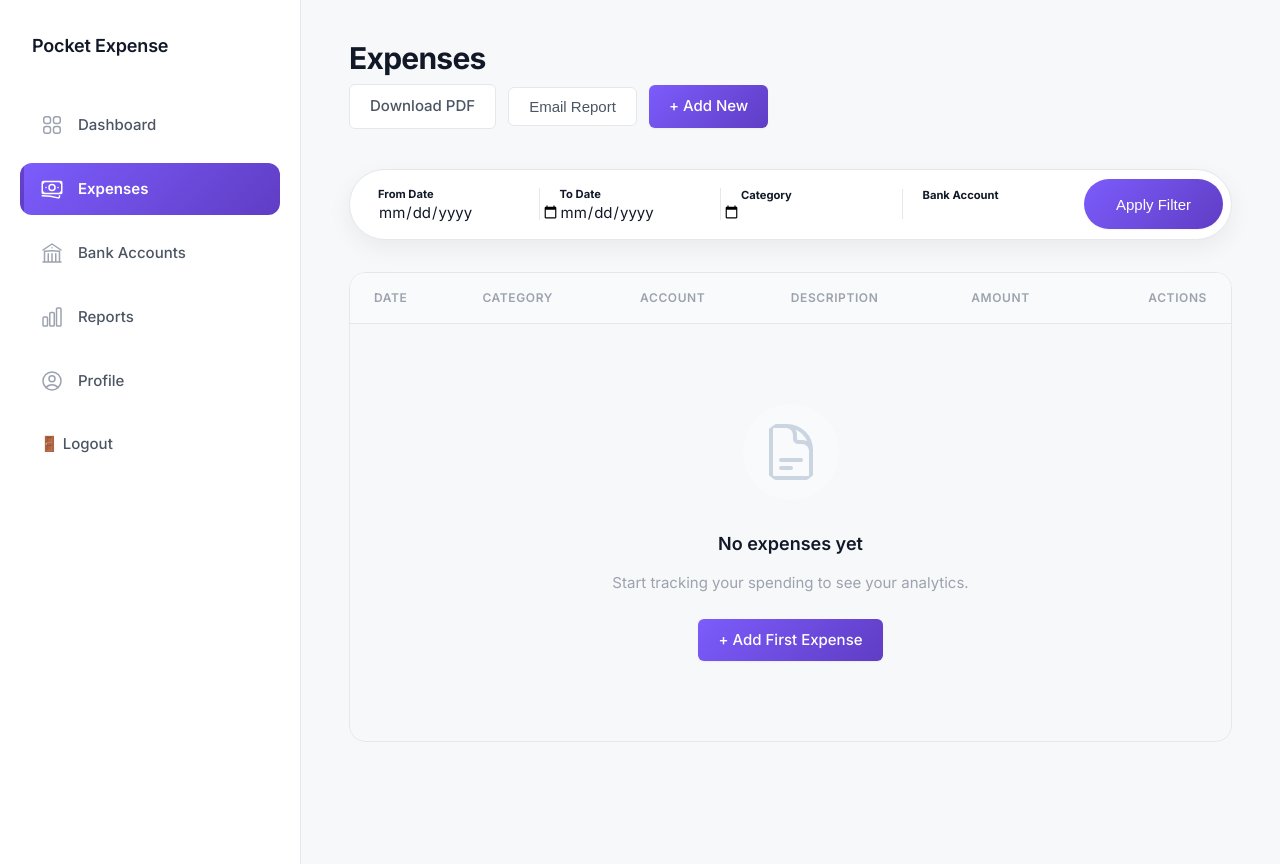
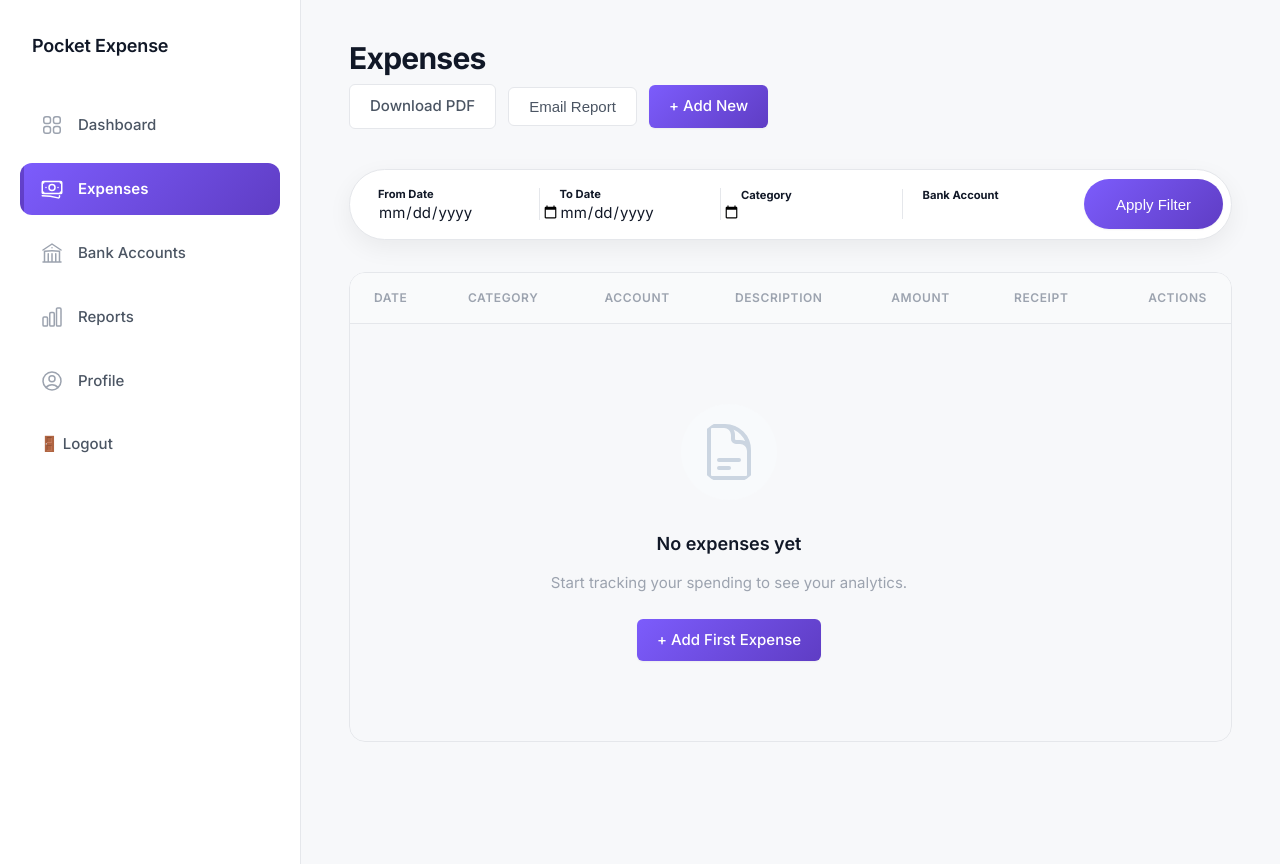
Before and after one commit to parthhkdigiverse/expense-tracker, a Flask app: page /expenses in a window 1280 px wide. Run offline with Flask 3, Linux system fonts and the light colour scheme; a user stored in the database is signed in.

Commit message:
Add files via upload

```diff
--- a/app.py
+++ b/app.py
@@ -491,6 +491,28 @@ def add_expense():
         tx_type = request.form.get('type', 'expense')
         bank_account_id = request.form.get('bank_account_id') or None
 
+        # Receipt Upload Logic
+        receipt_url = None
+        if 'receipt_file' in request.files:
+            file = request.files['receipt_file']
+            if file and file.filename != '':
+                try:
+                    file_content = file.read()
+                    file_ext = file.filename.rsplit('.', 1)[1].lower() if '.' in file.filename else 'jpg'
+                    file_path = f"{session['user']}/receipt_{int(datetime.datetime.now().timestamp())}.{file_ext}"
+
+                    get_db(token).storage.from_('receipts').upload(
+                        file_path,
+                        file_content,
+                        {"content-type": f"image/{file_ext}"}
+                    )
+                    receipt_url = get_db(token).storage.from_('receipts').get_public_url(file_path)
+                except Exception as e:
+                    print(f"Receipt Upload Error: {e}")
+                    # Don't fail the whole transaction, just warn? Or fail?
+                    # Let's log it and proceed without receipt to avoid losing data, or maybe flash generic error?
+                    # Proceeding is safer for user experience if image fails but data is good.
+
         try:
             # Add Expense/Income
             data = {
@@ -500,7 +522,8 @@ def add_expense():
                 'amount': float(amount),
                 'description': description,
                 'type': tx_type,
-                'bank_account_id': bank_account_id
+                'bank_account_id': bank_account_id,
+                'receipt_url': receipt_url
             }
             get_db(token).table('expenses').insert(data).execute()
 
--- /dev/null
+++ b/migration_receipts.sql
@@ -0,0 +1,16 @@
+-- Add receipt_url column to expenses table
+alter table public.expenses add column if not exists receipt_url text;
+
+-- Create receipts bucket
+insert into storage.buckets (id, name, public)
+values ('receipts', 'receipts', true)
+on conflict (id) do nothing;
+
+-- Policies for receipts bucket
+create policy "Public Access Receipts"
+  on storage.objects for select
+  using ( bucket_id = 'receipts' );
+
+create policy "Authenticated Upload Receipts"
+  on storage.objects for insert
+  with check ( bucket_id = 'receipts' and auth.role() = 'authenticated' );
--- a/templates/expenses.html
+++ b/templates/expenses.html
@@ -59,6 +59,7 @@
                     <th>Account</th>
                     <th>Description</th>
                     <th>Amount</th>
+                    <th>Receipt</th>
                     <th style="text-align: right;">Actions</th>
                 </tr>
             </thead>
@@ -80,6 +81,15 @@
                         <span class="amount-badge {{ 'income' if expense.type == 'income' else 'expense' }}">
                             {{ '+' if expense.type == 'income' else '-' }}{{ currency }}{{ expense.amount }}
                         </span>
+                    </td>
+                    <td>
+                        {% if expense.receipt_url %}
+                        <a href="{{ expense.receipt_url }}" target="_blank" style="color: var(--brand-start);" title="View Receipt">
+                            <svg xmlns="http://www.w3.org/2000/svg" fill="none" viewBox="0 0 24 24" stroke-width="1.5" stroke="currentColor" style="width: 20px; height: 20px;">
+                              <path stroke-linecap="round" stroke-linejoin="round" d="M19.5 14.25v-2.625a3.375 3.375 0 00-3.375-3.375h-1.5A1.125 1.125 0 0113.5 7.125v-1.5a3.375 3.375 0 00-3.375-3.375H8.25m2.25 0H5.625c-.621 0-1.125.504-1.125 1.125v17.25c0 .621.504 1.125 1.125 1.125h12.75c.621 0 1.125-.504 1.125-1.125V11.25a9 9 0 00-9-9z" />
+                            </svg>
+                        </a>
+                        {% endif %}
                     </td>
                     <td style="text-align: right;">
                         <a href="{{ url_for('edit_expense', expense_id=expense.id) }}" class="action-btn" title="Edit">
```
Also changed, not shown: templates/add.html (+6 -1 lines).
